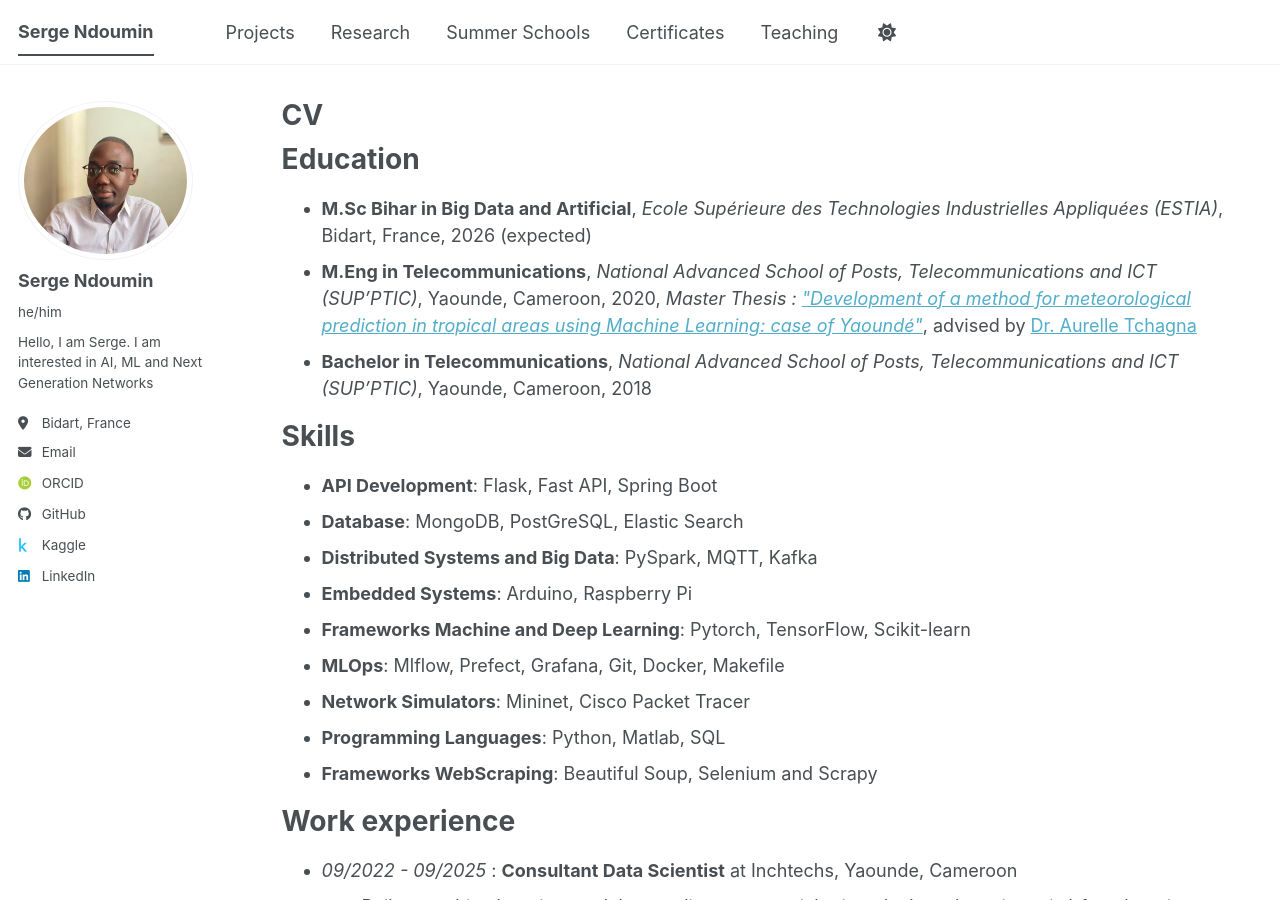
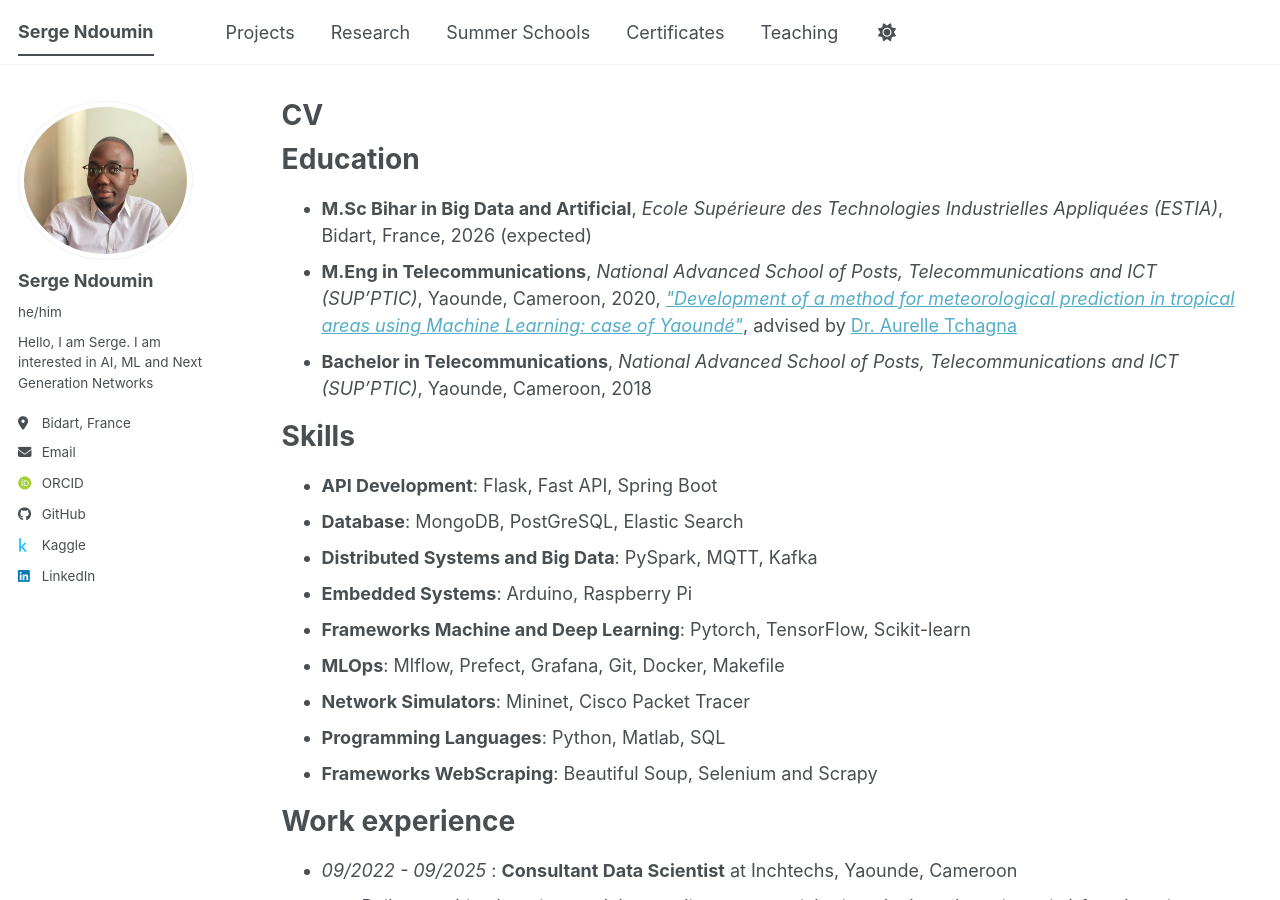
Before and after one commit to nd-serge/nd-serge.github.io, a Jekyll site: the page built from _pages/cv.md, in a window 1280 px wide and 900 px high. Built offline with Jekyll 4.4.1, drawn with Linux system fonts in a browser that asks for light colours; some web fonts are replaced; a script bundle is joined from its source files by our own code; library files that are not in the unit come from our copies.

Commit message:
load pfe report

```diff
--- a/_pages/cv.md
+++ b/_pages/cv.md
@@ -12,8 +12,8 @@
 Education
 ======
 * **M.Sc Bihar in Big Data and Artificial**, _Ecole Supérieure des Technologies Industrielles Appliquées (ESTIA)_, Bidart, France, 2026 (expected)
-* **M.Eng in Telecommunications**, _National Advanced School of Posts, Telecommunications and ICT (SUP'PTIC)_, Yaounde, Cameroon, 2020, _Master Thesis : [&quot;Development of a method for meteorological prediction in tropical areas
-using Machine Learning: case of Yaoundé&quot;](http://nd-serge.github.io/files/pfe-2020.pdf)_, advised by [Dr. Aurelle Tchagna]()
+* **M.Eng in Telecommunications**, _National Advanced School of Posts, Telecommunications and ICT (SUP'PTIC)_, Yaounde, Cameroon, 2020, _[&quot;Development of a method for meteorological prediction in tropical areas
+using Machine Learning: case of Yaoundé&quot;](http://nd-serge.github.io/files/pfe-2020.pdf)_, advised by [Dr. Aurelle Tchagna](https://www.researchgate.net/profile/Aurelle-Tchagna-Kouanou)
 * **Bachelor in Telecommunications**, _National Advanced School of Posts, Telecommunications and ICT (SUP'PTIC)_, Yaounde, Cameroon, 2018
 
 Skills
```
Also changed, not shown: 1 other file.
